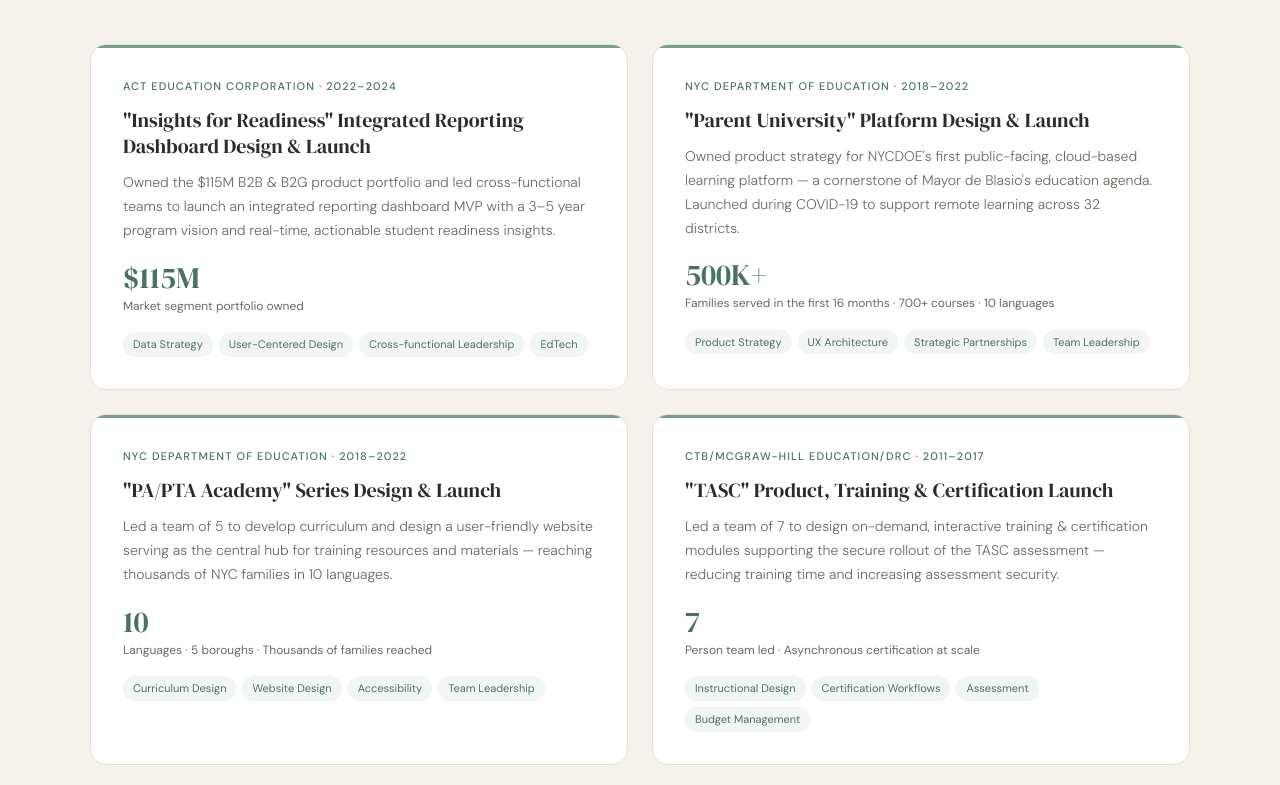
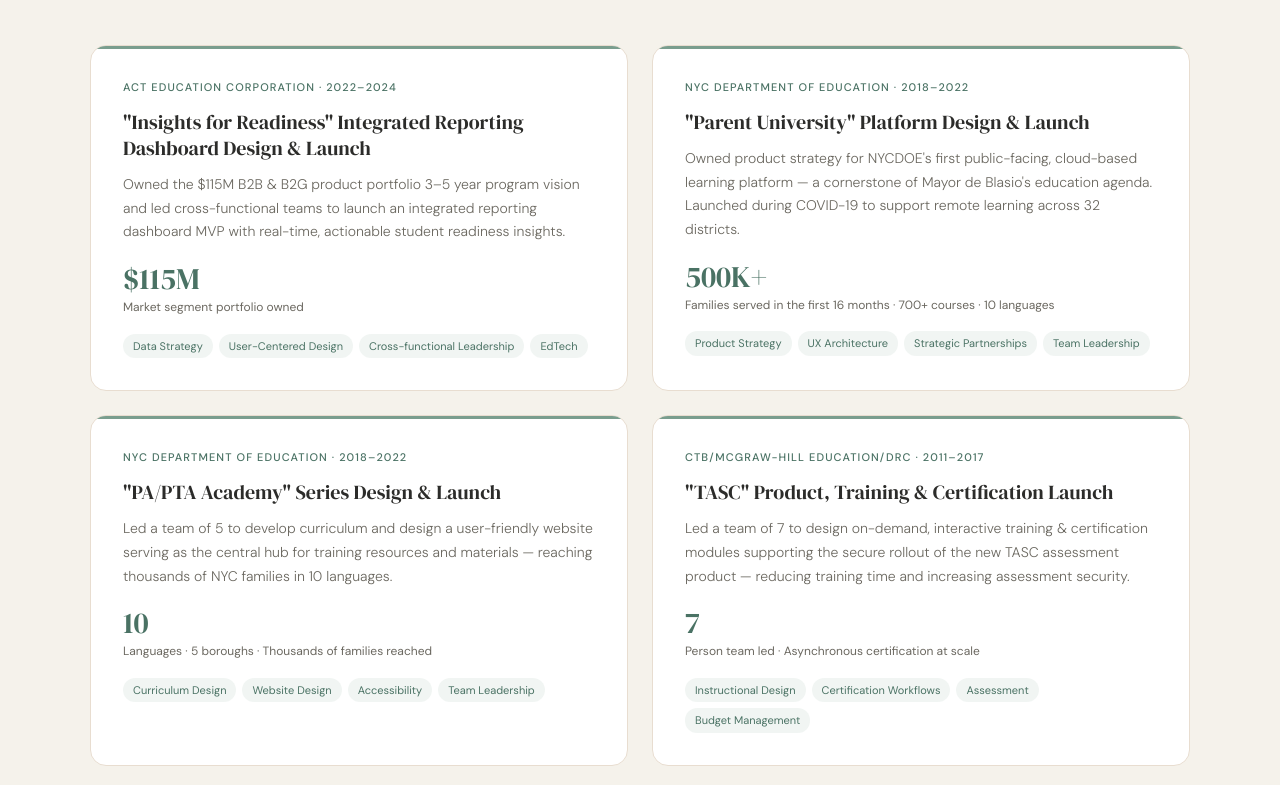
Before and after one commit to Laura-Agrusti/laura-agrusti-portfolio, a plain HTML site: page index.html in a window 1280 px wide. Shown: the part 2720-3505 px from the top of the page. Drawn offline with Linux system fonts and the light colour scheme.

Commit message:
Update index.html

```diff
--- a/index.html
+++ b/index.html
@@ -183,7 +183,7 @@
         <br>
         <p>Strategic product and program leader with extensive experience guiding teams and translating complex business, market, and customer challenges into clear, compelling solutions that drive innovation, alignment, and revenue growth.</p>
         <p>I work across K–12, higher education, and workforce development — connecting the dots between user needs, business goals, and market realities to shape vision, align teams, and deliver with impact.</p>
-        <p>I hold a B.S. in Spanish and an M.A. in Curriculum, Instruction, and Supervision. PMP certification in progress and expected April 2026.</p>
+        <p>I hold a B.S. in Spanish and an M.A. in Curriculum, Instruction, and Supervision. My PMP certification is in progress and expected April 2026.</p>
         <div class="about-badges">
           <span class="badge sage">Product Strategy</span>
           <span class="badge sage">Program Management</span>
@@ -250,7 +250,7 @@
       <div class="project-card">
         <div class="project-era">ACT Education Corporation · 2022–2024</div>
         <div class="project-title">"Insights for Readiness" Integrated Reporting Dashboard Design &amp; Launch</div>
-        <div class="project-desc">Owned the $115M B2B &amp; B2G product portfolio and led cross-functional teams to launch an integrated reporting dashboard MVP with a 3–5 year program vision and real-time, actionable student readiness insights.</div>
+        <div class="project-desc">Owned the $115M B2B &amp; B2G product portfolio 3–5 year program vision and led cross-functional teams to launch an integrated reporting dashboard MVP with real-time, actionable student readiness insights.</div>
         <div class="project-stat">$115M</div>
         <div class="project-stat-label">Market segment portfolio owned</div>
         <div class="project-tags">
@@ -292,7 +292,7 @@
       <div class="project-card">
         <div class="project-era">CTB/McGraw-Hill Education/DRC · 2011–2017</div>
         <div class="project-title">"TASC" Product, Training &amp; Certification Launch</div>
-        <div class="project-desc">Led a team of 7 to design on-demand, interactive training &amp; certification modules supporting the secure rollout of the TASC assessment — reducing training time and increasing assessment security.</div>
+        <div class="project-desc">Led a team of 7 to design on-demand, interactive training &amp; certification modules supporting the secure rollout of the new TASC assessment product — reducing training time and increasing assessment security.</div>
         <div class="project-stat">7</div>
         <div class="project-stat-label">Person team led · Asynchronous certification at scale</div>
         <div class="project-tags">
```
